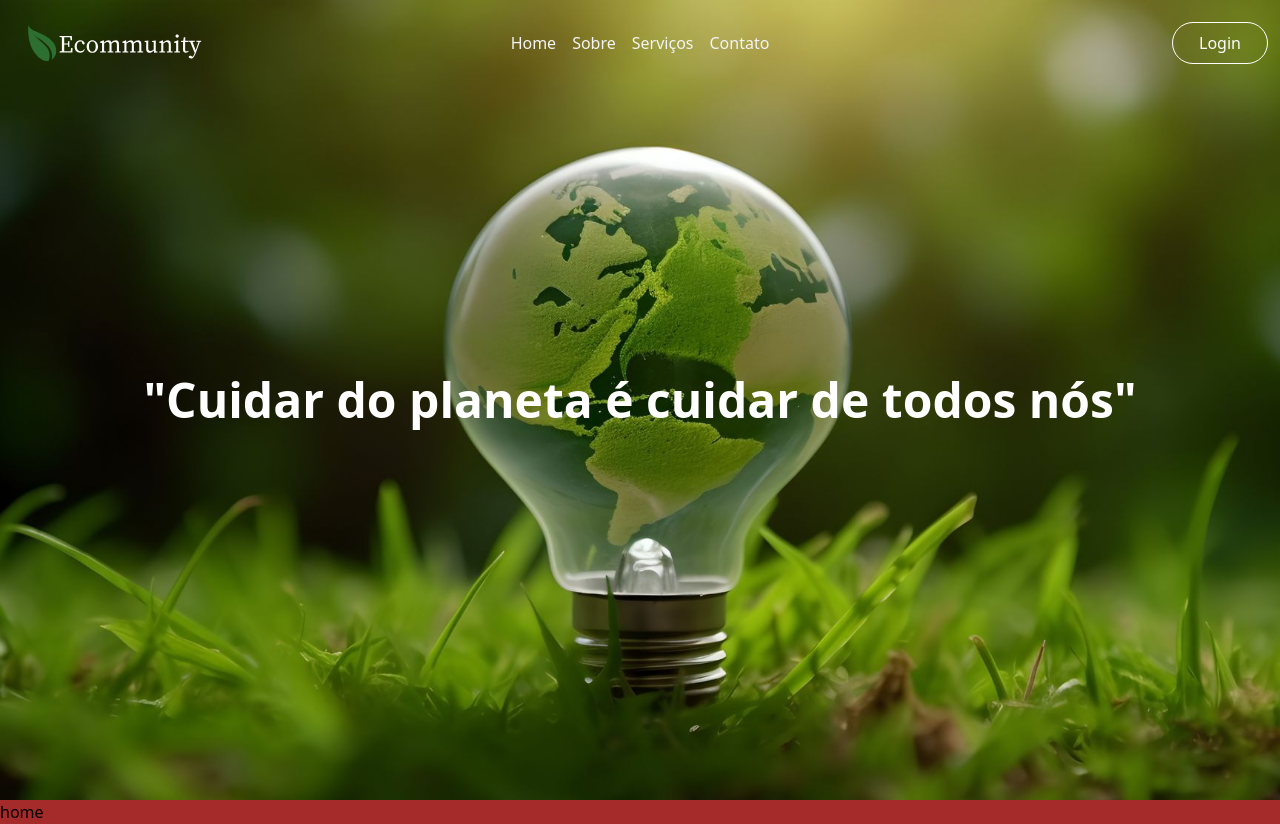
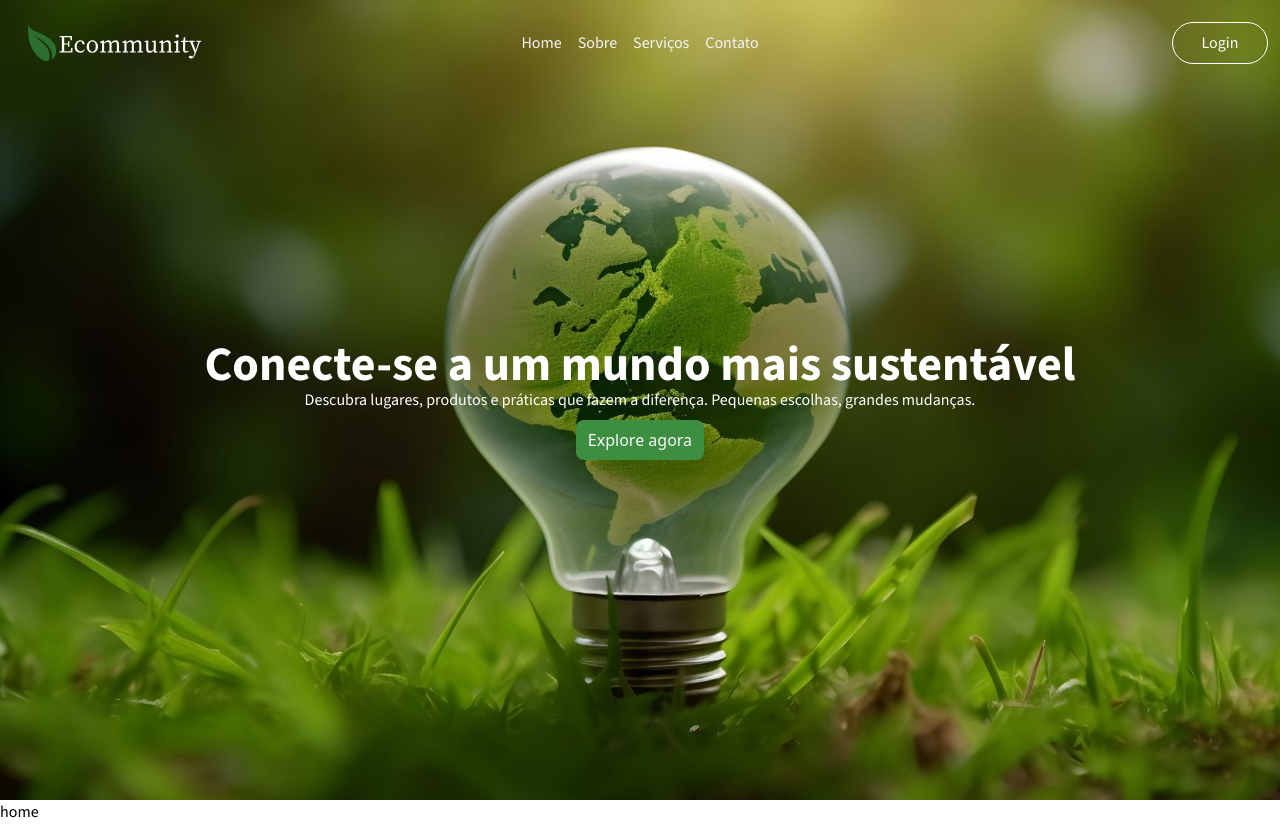
Before and after one commit to pedroonovais/ecommunity, a Next.js app: page / in a window 1280 px wide. Built offline with nearby package versions, Linux system fonts and the light colour scheme.

Commit message:
Adiciona texto ao Hero da pagina home

```diff
--- a/src/app/globals.css
+++ b/src/app/globals.css
@@ -2,6 +2,11 @@
 @tailwind components;
 @tailwind utilities;
 
-body {
-  background-color: brown;
+* {
+  padding: 0;
+  margin: 0;
+  box-sizing: border-box;
+  font-family: "Source Sans 3", sans-serif;
+  font-optical-sizing: auto;
+  font-style: normal;
 }
--- a/src/app/layout.tsx
+++ b/src/app/layout.tsx
@@ -1,3 +1,4 @@
+import Head from "next/head";
 import "./globals.css";
 
 export default function RootLayout({
@@ -7,6 +8,11 @@ export default function RootLayout({
 }) {
     return (
         <html lang="pt-br">
+            <Head>
+                <link rel="preconnect" href="https://fonts.googleapis.com" />
+                <link rel="preconnect" href="https://fonts.gstatic.com" />
+                <link href="https://fonts.googleapis.com/css2?family=Source+Sans+3:ital,wght@0,200..900;1,200..900&display=swap" rel="stylesheet" />
+            </Head>
             <body>
                 <main>{children}</main>
             </body>
--- a/src/app/page.tsx
+++ b/src/app/page.tsx
@@ -3,7 +3,19 @@ import { Hero } from "@/components/Hero/Hero";
 export default function Home() {
     return (
         <>
-            <Hero />
+            <Hero>
+                <div>
+                    <h1 className="text-4xl md:text-5xl font-bold text-shadow-md">
+                        Conecte-se a um mundo mais sustentável
+                    </h1>
+                    <p>
+                        Descubra lugares, produtos e práticas que fazem a diferença. Pequenas escolhas, grandes mudanças.
+                    </p>
+                    <button className="bg-verdeFolha text-brancoNeve px-3 py-2 rounded-lg font-sans hover:bg-verdeClaro transition duration-300 mt-2">
+                        Explore agora
+                    </button>
+                </div>
+            </Hero>
             <main>
                 <h1>home</h1>
             </main>
--- a/src/components/Hero/Hero.tsx
+++ b/src/components/Hero/Hero.tsx
@@ -1,6 +1,10 @@
 import { Menu } from "../Menu/Menu";
 
-export const Hero = () => {
+interface HeroProps {
+    children: React.ReactNode
+}
+
+export const Hero = ({children}:HeroProps) => {
     return (
         <section
             className="relative h-screen bg-cover bg-center"
@@ -8,9 +12,7 @@ export const Hero = () => {
         >
             <Menu />
             <div className="absolute inset-0 flex items-center justify-center text-white text-center px-4">
-                <h1 className="text-4xl md:text-5xl font-bold text-shadow-md">
-                    "Cuidar do planeta é cuidar de todos nós"
-                </h1>
+                {children}
             </div>
         </section>
     );
```
